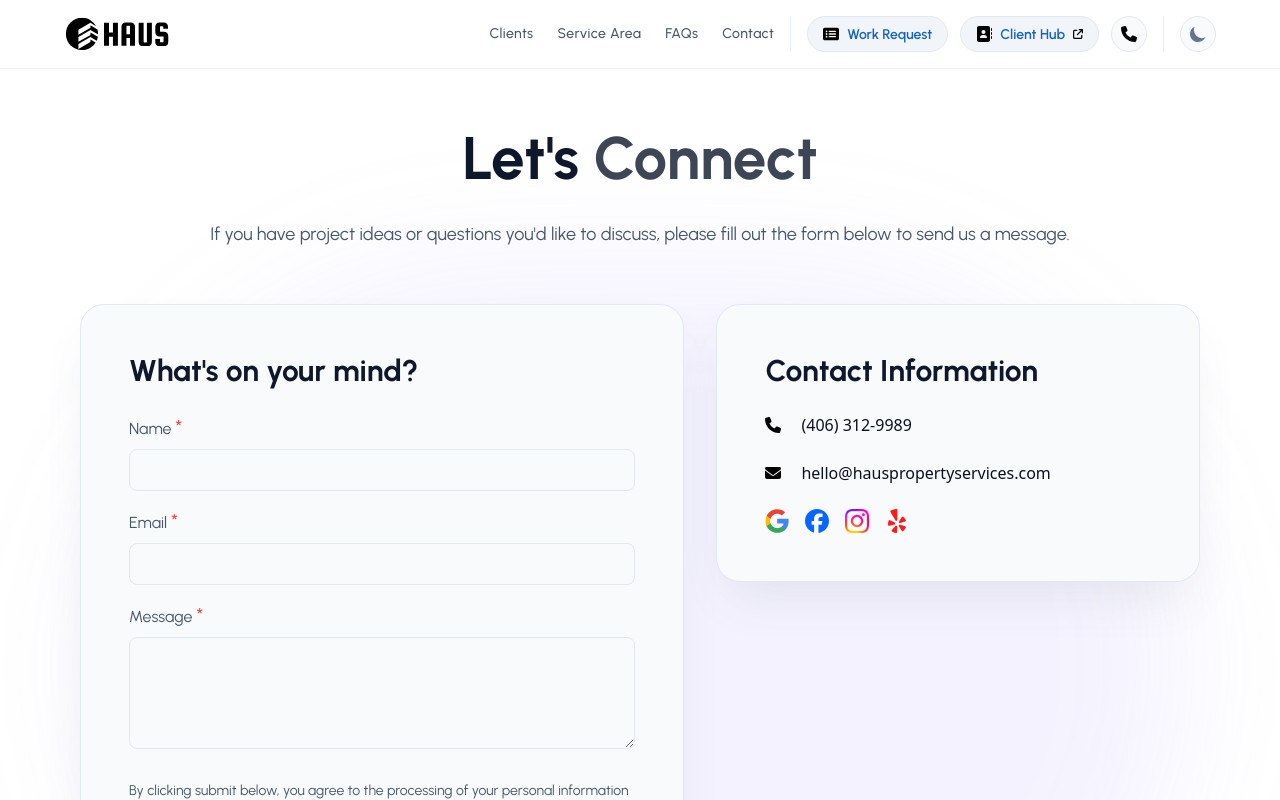
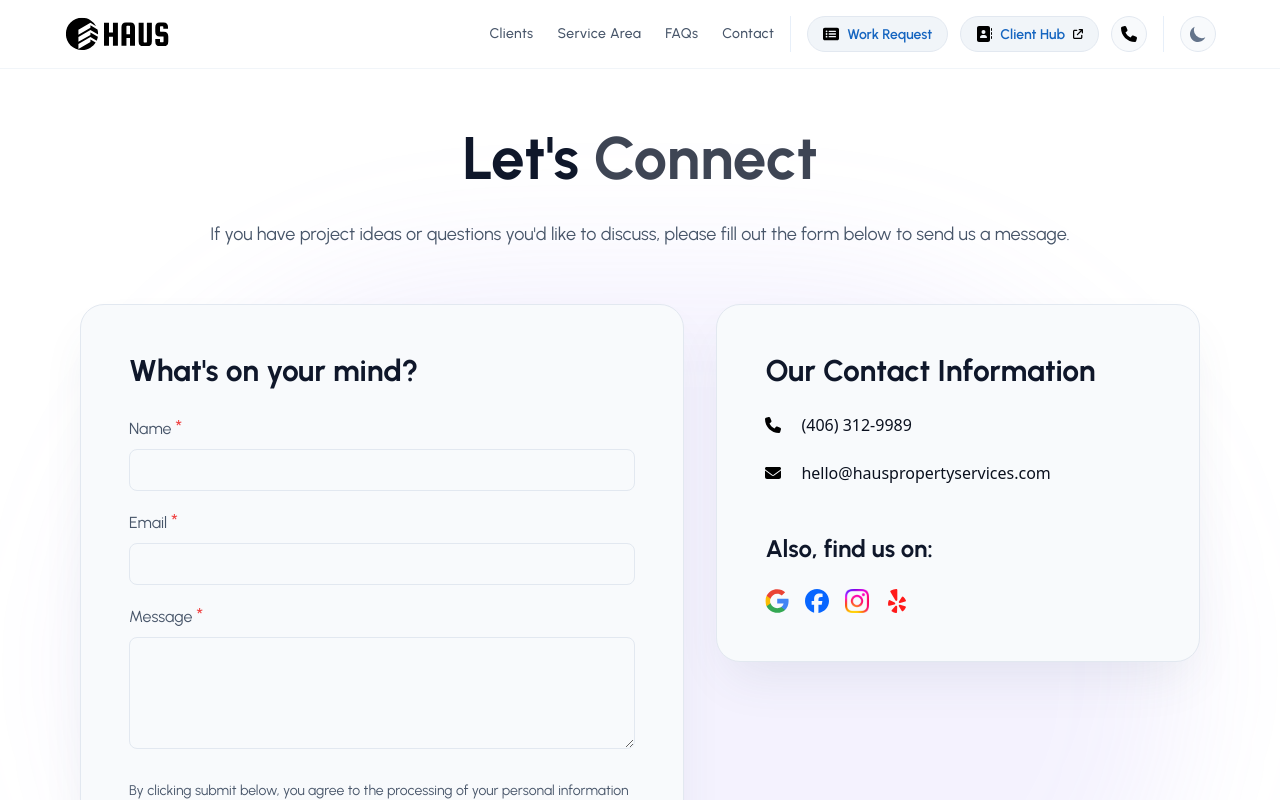
Before and after one commit to ben-v/haus, a React (Vite) app: page /contact in a window 1280 px wide. Shown: the top 800 px of the page. Built offline with nearby package versions, Linux system fonts and the light colour scheme.

Commit message:
Added subheader support to card header

```diff
--- a/src/components/layouts/CardHeader.tsx
+++ b/src/components/layouts/CardHeader.tsx
@@ -1,23 +1,30 @@
 import parse from "html-react-parser";
 import { ContentElementProps } from "./LayoutTypes";
 
+export interface CardHeaderProps extends ContentElementProps {
+    headerType?: "Header" | "Subheader",
+}
+
 const defaultProps = {
+    headerType: "Header",
     titleAlignment: "Left",
-    descriptionAlignment: "Left"
-} satisfies Partial<ContentElementProps>
+    descriptionAlignment: "Left",
 
-const CardHeader = (props: ContentElementProps) => {
+} satisfies Partial<CardHeaderProps>
+
+const CardHeader = (props: CardHeaderProps) => {
     const propsWithDefaults = {
         ...defaultProps,
         ...props
     }
 
+    const headerClassName: string = propsWithDefaults.headerType === "Header" ? "card-header-title" : "card-subheader-title";
     const titleAlignment: string = `card-header-header-align-${propsWithDefaults.titleAlignment.toLowerCase()}`;
     const descriptionAlignment: string = `card-header-description-align-${propsWithDefaults.descriptionAlignment.toLowerCase()}`;
 
     return (
         <div className="card-header-container">
-            {propsWithDefaults.title ? <h2 className={`card-header-title container-header-text ${titleAlignment}`}>{parse(propsWithDefaults.title.trim())}</h2> : ""}
+            {propsWithDefaults.title ? <h2 className={`${headerClassName} container-header-text ${titleAlignment}`}>{parse(propsWithDefaults.title.trim())}</h2> : ""}
             {propsWithDefaults.children ? <p className={`card-header-description general-body-text ${descriptionAlignment}`}>{propsWithDefaults.children}</p> : ""}
         </div>
     )
--- a/src/content.css
+++ b/src/content.css
@@ -215,6 +215,13 @@
     @apply lg:text-3xl;
 }
 
+.card-subheader-title {
+    @apply text-xl;
+    @apply sm:text-2xl;
+    @apply md:text-xl;
+    @apply lg:text-2xl;
+}
+
 .card-header-description {
     @apply my-2;
     @apply md:my-6;
--- a/src/pages/contact/sections/ContactMarketingSection.tsx
+++ b/src/pages/contact/sections/ContactMarketingSection.tsx
@@ -21,20 +21,21 @@ const ContactMarketingSection = () => {
         <div className="w-auto md:w-4/5 md:max-w-2xl md:pt-0">
         <ContentSectionContainer flexDirection="Center">
             <RoundCornerContainer>
-                <CardHeader title="Contact Information" titleAlignment="Left" />
+                <CardHeader title="Our Contact Information" titleAlignment="Left" />
                 <div className="flex items-center gap-2 md:gap-3">
                     <SvgPhoneSolid width={16} height={16} className='relative mr-1 md:mr-2' fill={theme === THEMES.DARK ? 'white' : 'dark'} />
                     <Typography className="text-sm lg:text-base text-dark dark:text-white">
                         <Link to="tel:4063129989">(406) 312-9989</Link>
                     </Typography>
                 </div>
-                <div className="my-4 flex items-center gap-2 md:gap-3">
+                <div className="my-4 pb-6 flex items-center gap-2 md:gap-3">
                     <SvgEmailSolid width={16} height={16} className='relative mr-1 md:mr-2' fill={theme === THEMES.DARK ? 'white' : 'dark'} />
                     <Typography className="text-sm lg:text-base text-dark dark:text-white">
                         <Link to="mailto:hello@hauspropertyservices.com">hello@hauspropertyservices.com</Link>
                     </Typography>
                 </div>
 
+                <CardHeader title="Also, find us on:" titleAlignment="Left" headerType="Subheader" />
                 <div className="flex items-center gap-1.5">
                     <SocialLinksCard showHeader={false} size="24x24" />
                 </div>
```
